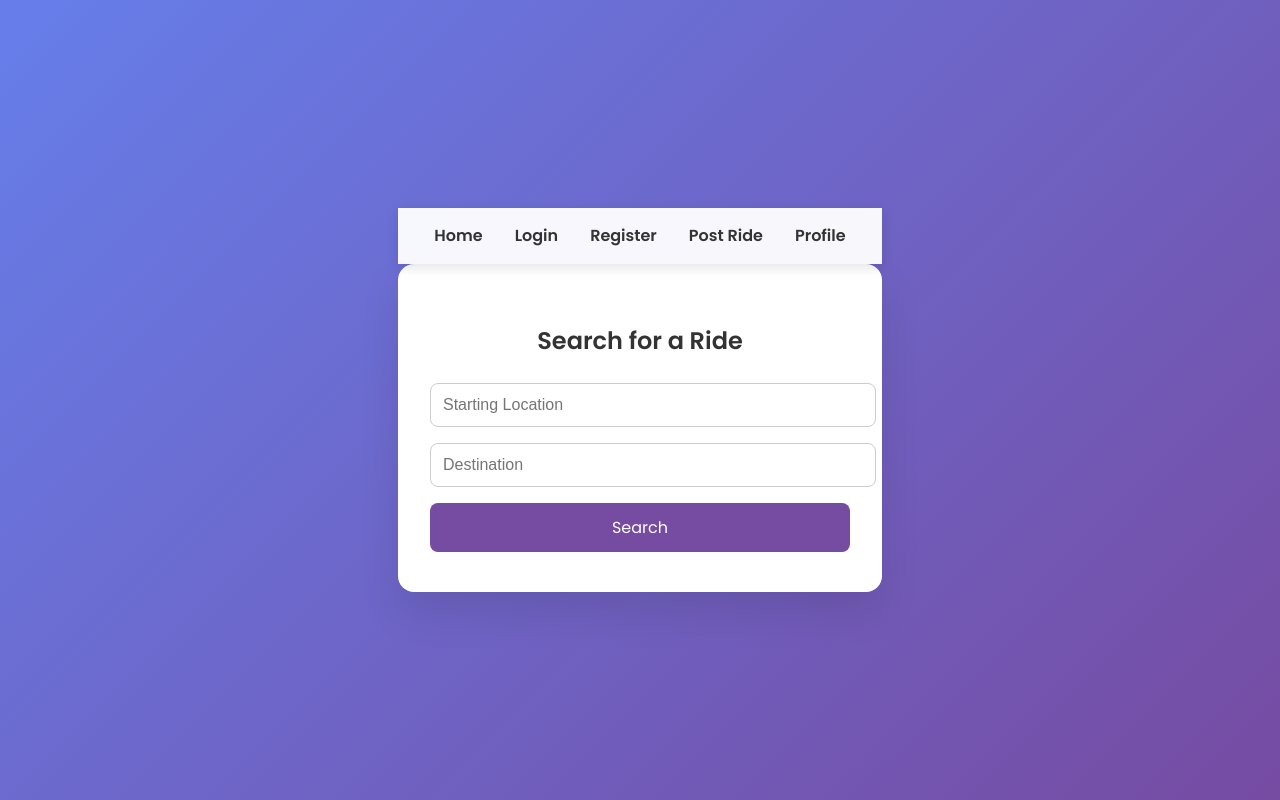
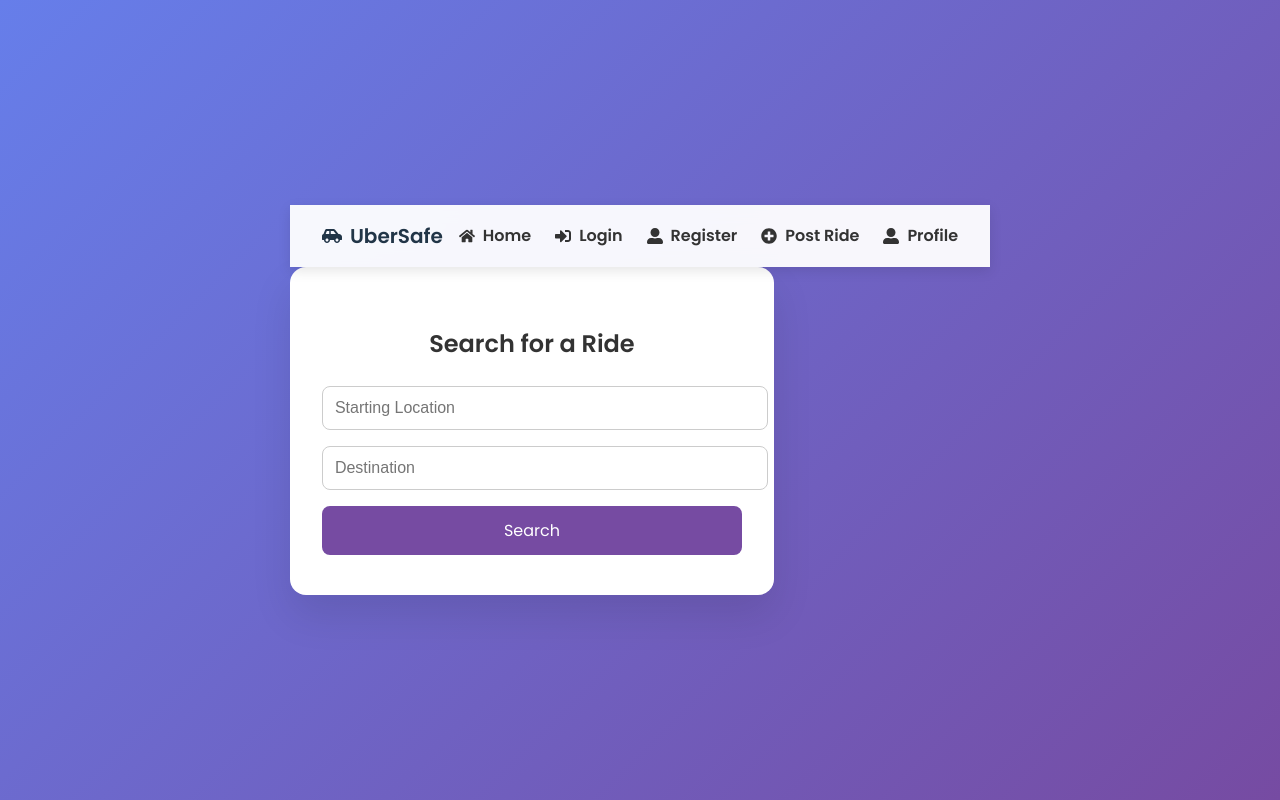
Before and after one commit to jimmy-oss/ubersafe, a React (Vite) app: page /search in a window 1280 px wide. Built offline with nearby package versions, Linux system fonts and the light colour scheme.

Commit message:
styling the navbar

```diff
--- a/package.json
+++ b/package.json
@@ -12,6 +12,7 @@
   "dependencies": {
     "react": "^19.0.0",
     "react-dom": "^19.0.0",
+    "react-icons": "^5.5.0",
     "react-router-dom": "^7.5.2"
   },
   "devDependencies": {
--- a/src/App.jsx
+++ b/src/App.jsx
@@ -1,14 +1,20 @@
 import { Routes, Route, Link } from 'react-router-dom'
-
+import { FaCarSide, FaUserAlt, FaSignInAlt, FaPlusCircle, FaHome } from 'react-icons/fa';
 function App() {
   return (
     <div>
      <nav className="navbar">
-     <Link to="/">Home</Link>
-     <Link to="/login">Login</Link>
-     <Link to="/register">Register</Link>
-     <Link to="/post-ride">Post Ride</Link>
-     <Link to="/profile">Profile</Link>
+  <div style={{ fontWeight: 'bold', fontSize: '20px', display: 'flex', alignItems: 'center', gap: '8px' }}>
+    <FaCarSide />
+    UberSafe
+  </div>
+  <div style={{ display: 'flex', gap: '1.5rem' }}>
+    <Link to="/"><FaHome /> Home</Link>
+    <Link to="/login"><FaSignInAlt /> Login</Link>
+    <Link to="/register"><FaUserAlt /> Register</Link>
+    <Link to="/post-ride"><FaPlusCircle /> Post Ride</Link>
+    <Link to="/profile"><FaUserAlt /> Profile</Link>
+  </div>
 </nav>
 
 
--- a/src/style.css
+++ b/src/style.css
@@ -73,13 +73,14 @@ button:hover {
     transform: translateY(0);
   }
 }
-/* Navbar Styles */
 .navbar {
   background-color: rgba(255, 255, 255, 0.95);
   padding: 1rem 2rem;
   display: flex;
-  justify-content: center;
-  gap: 2rem;
+  justify-content: space-between;
+  align-items: center;
+  flex-wrap: wrap;
+  gap: 1rem;
   box-shadow: 0 4px 12px rgba(0, 0, 0, 0.1);
   position: sticky;
   top: 0;
@@ -92,6 +93,9 @@ button:hover {
   color: #333;
   font-weight: 600;
   transition: color 0.2s ease;
+  display: flex;
+  align-items: center;
+  gap: 0.5rem;
 }
 
 .navbar a:hover {
```
Also changed, not shown: 1 other file (tests, documents, lock files or other folders).
